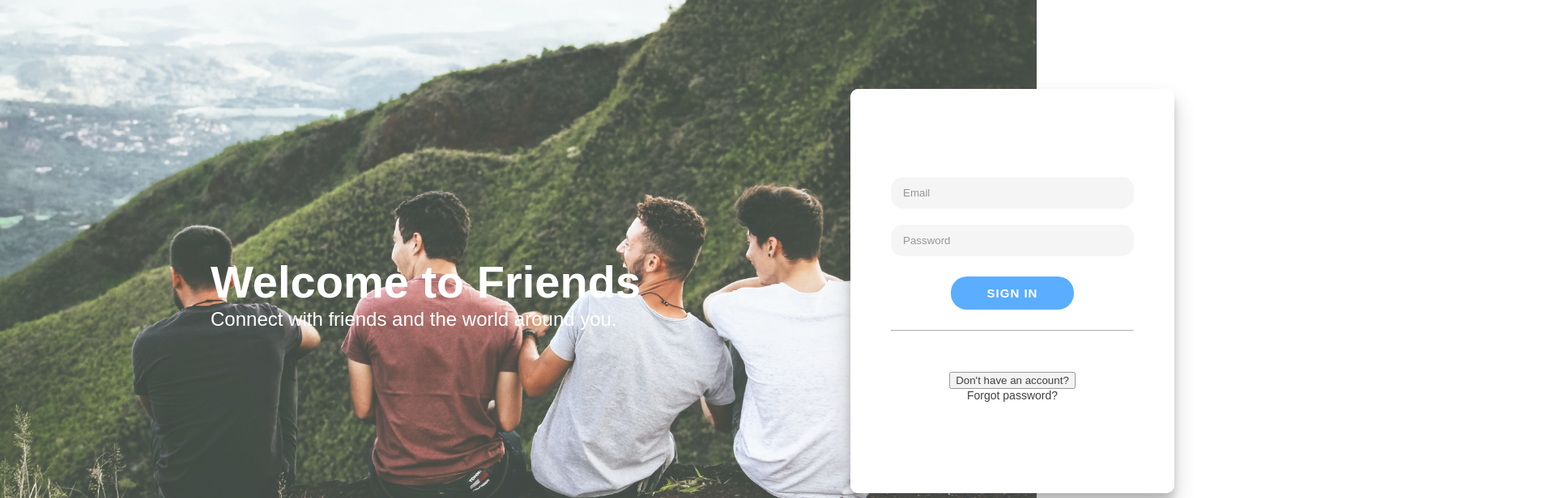
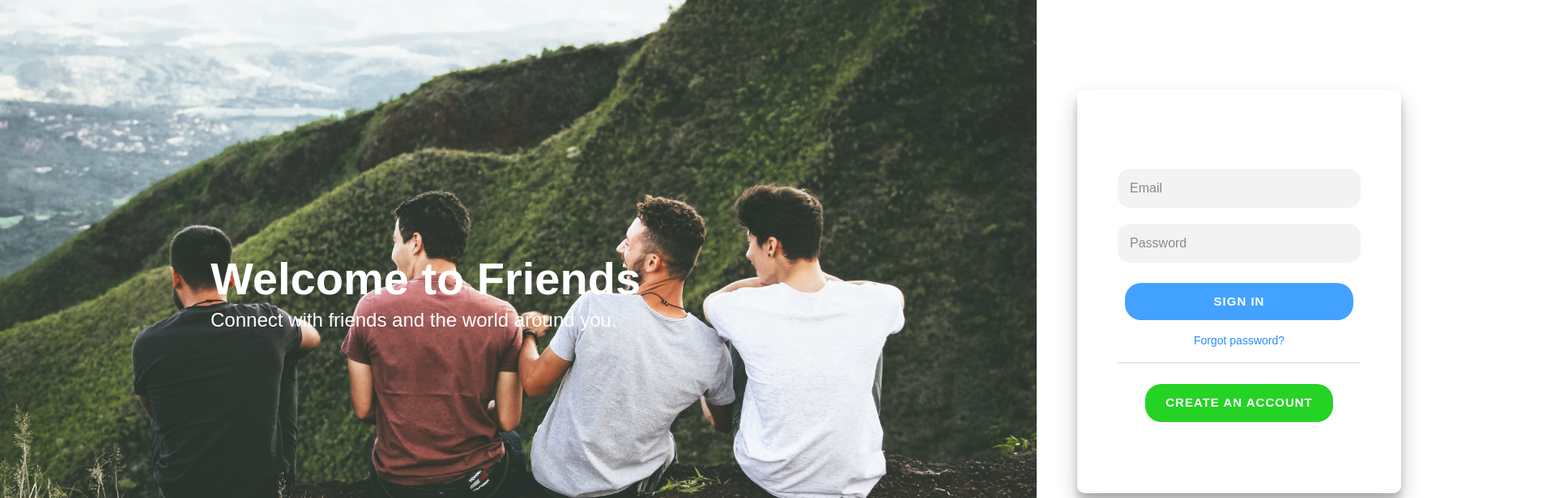
Before and after one commit to emaiiii/emaiiii_friends, a React (Create React App) app: page / in a window 1280 px wide. Shown: the top 616 px of the page at 81% size, 1920 px wide, since content can reach past the window. Built offline with nearby package versions, Linux system fonts and the light colour scheme.

Commit message:
modal completed

```diff
--- a/src/App.css
+++ b/src/App.css
@@ -13,7 +13,7 @@
 	background-repeat: no-repeat;
 	background-size: cover;
 
-	opacity: 0.75;
+	opacity: 0.85;
 }
 
 /*-banner stuff-*/
--- a/src/App.js
+++ b/src/App.js
@@ -4,7 +4,9 @@ import {BrowserRouter as Router, Switch, Route, Link} from "react-router-dom";
 import SignIn from './components/SignIn/SignIn';
 import SignUp from './components/SignUp/SignUp';
 import Footer from './components/Footer/Footer';
+
 import './App.css';
+import 'bootstrap/dist/css/bootstrap.min.css';
 
 function App() {
   return (
--- a/src/components/SignIn/SignIn.css
+++ b/src/components/SignIn/SignIn.css
@@ -15,7 +15,7 @@ input {
 	flex-direction: column;
 	align-items: center;
 	height: 100vh;
-	margin-right: -50pc;
+	margin-right: -85pc;
 }
 
 .login-container{
@@ -48,7 +48,12 @@ input {
 	width: 100%;
 }
 
-.signup-button{
+.accountinfo:focus{
+	outline: none;
+}
+/*///////////////////////////////////////////////*/
+/*--Sign In Button Stuff--*/
+.signin-button{
 	font-family: Walsheim, sans-serif !important;
 	border-radius: 20px;
 	border: none;
@@ -56,7 +61,34 @@ input {
 	font-size: 15px;
 	font-weight: bold;
 	margin-top: 15px;
-	padding: 12px 45px;
+	padding: 12px 110px;
+	letter-spacing: 1px;
+	text-transform: uppercase;
+	color: white;
+	transition: transform 80ms ease-in;
+}
+
+.signin-button:active{
+	transform: scale(0.95);
+}
+
+.signin-button:focus{
+	outline: none;
+}
+
+.signin-button:hover{
+	cursor: pointer;
+}
+/*///////////////////////////////////////////////*/
+/*--Sign Up Button Stuff--*/
+.signup-button{
+	font-family: Walsheim, sans-serif !important;
+	border-radius: 20px;
+	border: none;
+	background: #00cc00;
+	font-size: 15px;
+	font-weight: bold;
+	padding: 12px 25px;
 	letter-spacing: 1px;
 	text-transform: uppercase;
 	color: white;
@@ -75,11 +107,7 @@ input {
 	cursor: pointer;
 }
 
-.button.ghost{
-	background: transparent;
-	border-color: #fff;
-}
-
+/*///////////////////////////////////////////////*/
 .form-container{
 	position: absolute;
 	top: 0;
@@ -97,8 +125,7 @@ input {
 	display: block;
 	width: 100%;
 	background-color: #f2f2f2;
-	margin-top: 25px;
-	margin-bottom: 50px;
+	margin-bottom: 25px;
  	height: 1px;
 }
 
@@ -107,36 +134,8 @@ input {
 }
 
 .f-pass {
-	color: black;
+	color: default;
 	text-decoration: none;
 	font-size: 14px;
-	margin-bottom: 15px;
+	margin-top: 15px;
 }
-
-
-/*-overlay stuff*/
-.overlay {
-    position: absolute;
-    top: 0;
-    left: 0;
-    height: 100%;
-    width: 100%;
-    background-color: rgba(0,0,0,0.5);
-    z-index: 10;
-}
-
-/* just some content with arbitrary styles for explanation purposes */
-.modal {
-    width: 300px;
-    height: 200px;
-    line-height: 200px;
-    position: fixed;
-    top: 50%;
-    left: 50%;
-    margin-top: -100px;
-    margin-left: -150px;
-    background-color: #f1c40f;
-    border-radius: 5px;
-    text-align: center;
-    z-index: 11; /* 1px higher than the overlay layer */
-}
--- a/src/components/SignIn/SignIn.js
+++ b/src/components/SignIn/SignIn.js
@@ -1,50 +1,33 @@
-import React from 'react';
+import React, {useState} from 'react';
 import SignUp from '../SignUp/SignUp';
 import './SignIn.css';
 
-class SignIn extends React.Component {
-
-	constructor(){
-		super();
-		this.state = {
-			showSignUp: false,
-		};
-
-		this.onSignUpClick = this.onSignUpClick.bind(this);
-	}
-
-	onSignUpClick = () => {
-		console.log("Success: sign up display overlay on");
-
-		this.setState({
-			showSignUp: true,
-		});
-	}
-
-	render(){
+function SignIn() {
+	const [modalShow, setModalShow] = React.useState(false);
 
 	return(
 		<section className="login-block">
 				<div className="login-container" id="login-container">
 					<div className="form-container sign-in-container">
 						<form action="#">
-								<input type="email" placeholder="Email" />
-								<input type="password" placeholder="Password" />
+							<input className="accountinfo" type="email" placeholder="Email" />
+							<input className="accountinfo" type="password" placeholder="Password" />
 
-								<button className="signup-button ghost" id="signIn">Sign In</button>
+							<button className="signin-button" id="signIn">Sign In</button>
+							<a href="#" className="f-pass">Forgot password?</a>
 
 							<hr className="h-line"/>
 
-								<button onClick={this.onSignUpClick}>Don't have an account?</button>
-								{this.state.showSignUp ? <SignUp className="overlay"/> : null}
+							<button className="signup-button" onClick={() => setModalShow(true)}>
+								Create an Account
+							</button>
 
-								<a href="#" className="f-pass">Forgot password?</a>
+							<SignUp show={modalShow} onHide={() => setModalShow(false)}/>
 						</form>
 					</div>
 				</div>
 		</section>
 	);
 }
-}
 
 export default SignIn;
--- a/src/components/SignUp/SignUp.css
+++ b/src/components/SignUp/SignUp.css
@@ -1,25 +1,5 @@
 *{
   margin: 0;
-}
-
-.registration{
-  font-family: Walsheim, sans-serif;
-  display: flex;
-  flex-direction: column;
-  justify-content: center;
-  align-items: center;
-  margin-top: 50px;
-}
-
-.register-container{
-  border-radius: 10px;
-  box-shadow: 0 14px 28px rgba(0,0,0,0.25),0 10px 10px rgba(0,0,0,0.22);
-  position: relative;
-  overflow: hidden;
-  height: 590px;
-  width: 700px;
-  max-width: 100%;
-  min-height: 480px;
 }
 
 .register-form form{
@@ -31,13 +11,6 @@
   justify-content: center;
   align-items: center;
   text-align: center;
-}
-
-label{
-  display: inline-block;
-  height: 10px;
-  width: 670px;
-  text-align: left;
 }
 
 .social-register{
@@ -66,18 +39,20 @@ label{
   width: 100%;
 }
 
+/*///////////////////////////////////////////////*/
+/*--Register Button Stuff--*/
 .register-button{
   font-family: Walsheim, sans-serif !important;
   border-radius: 20px;
   border: none;
-  background: #b3d9ff;
+  background: #2392FF;
   font-size: 15px;
   font-weight: bold;
+  margin-top: 15px;
+  padding: 12px 110px;
+  letter-spacing: 1px;
+  text-transform: uppercase;
   color: white;
-  margin-top: 35px;
-  padding: 12px 45px;
-  letter-spacing: 1px;
-  text-transform: upercase;
   transition: transform 80ms ease-in;
 }
 
@@ -92,14 +67,17 @@ label{
 .register-button:hover{
   cursor: pointer;
 }
-
-.regsister-button.ghost{
-  background: transparent;
-  border-color: #fff;
+/*///////////////////////////////////////////////*/
+.field{
+  margin-bottom: 15px;
+  padding: 10px 10px;
 }
 
+.field:focus{
+  outline: none;
+}
 
-.h-line {
+.h-line{
   clear: both;
   display: block;
   width: 100%;
--- a/src/components/SignUp/SignUp.js
+++ b/src/components/SignUp/SignUp.js
@@ -1,8 +1,41 @@
 import React from 'react';
+import {Modal} from 'react-bootstrap';
 import './SignUp.css';
 
-function SignUp() {
+function SignUp(props) {
     return(
+        <Modal
+          {...props}
+          size="lg"
+          aria-labelledby="contained-modal-title-vcenter"
+          centered
+        >
+            <Modal.Header closeButton></Modal.Header>
+
+            <Modal.Body>
+                <div className="register-form sign-up-form">
+                    <form action="#"><br/>
+                        <h2 className="pv5">Friends</h2>
+                        <h5>Sign up and keep up to date with all you friends</h5>
+                            <hr className="h-line"/>
+
+                            <input className="field" type="name" placeholder="First Name" />
+                            <input className="field" type="name" placeholder="Last Name" />
+                            <input className="field" type="email" placeholder="Email" />
+                            <input className="field" type="password" placeholder="Password" />
+                            <input className="field" type="password" placeholder="Confirm Password" />
+                            <button className="register-button">Register</button>
+                    </form>
+                </div>
+            </Modal.Body>
+
+        </Modal>
+    );
+}
+export default SignUp;
+
+
+
 <section className="registration">
         <div className="register-container" id="register-container">
             <div className="register-form sign-up-form">
@@ -21,6 +54,3 @@ return(
             </div>
         </div>
 </section>
-);
-}
-export default SignUp;
```
Lines whose indentation alone changed are shown as unchanged.
